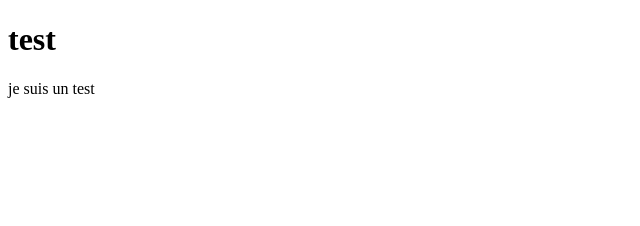
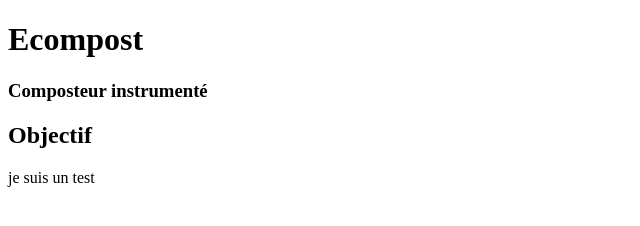
Before and after one commit to ecodroso/composteur, a plain HTML site: page index.html in a window 1280 px wide. Shown: the whole page, without its empty margins (0-640 px from the left). Drawn offline with Linux system fonts and the light colour scheme.

Commit message:
Update index.html

```diff
--- a/index.html
+++ b/index.html
@@ -3,15 +3,17 @@
 <head>
 <meta charset="UTF-8">
 <meta name="viewport" content="width=device-width, initial-scale=1.0">
-<title>Générateur de piège à drosophiles</title>
+<title>ecompost</title>
 </head>
 
 
 
 <body>
-<h1>test</h1>
-je suis un test
+<h1>Ecompost</h1>
+<h3>Composteur instrumenté</h3>
 
+<h2>Objectif</h2>
+<p>je suis un test</p>
 
 </body>
 
```
